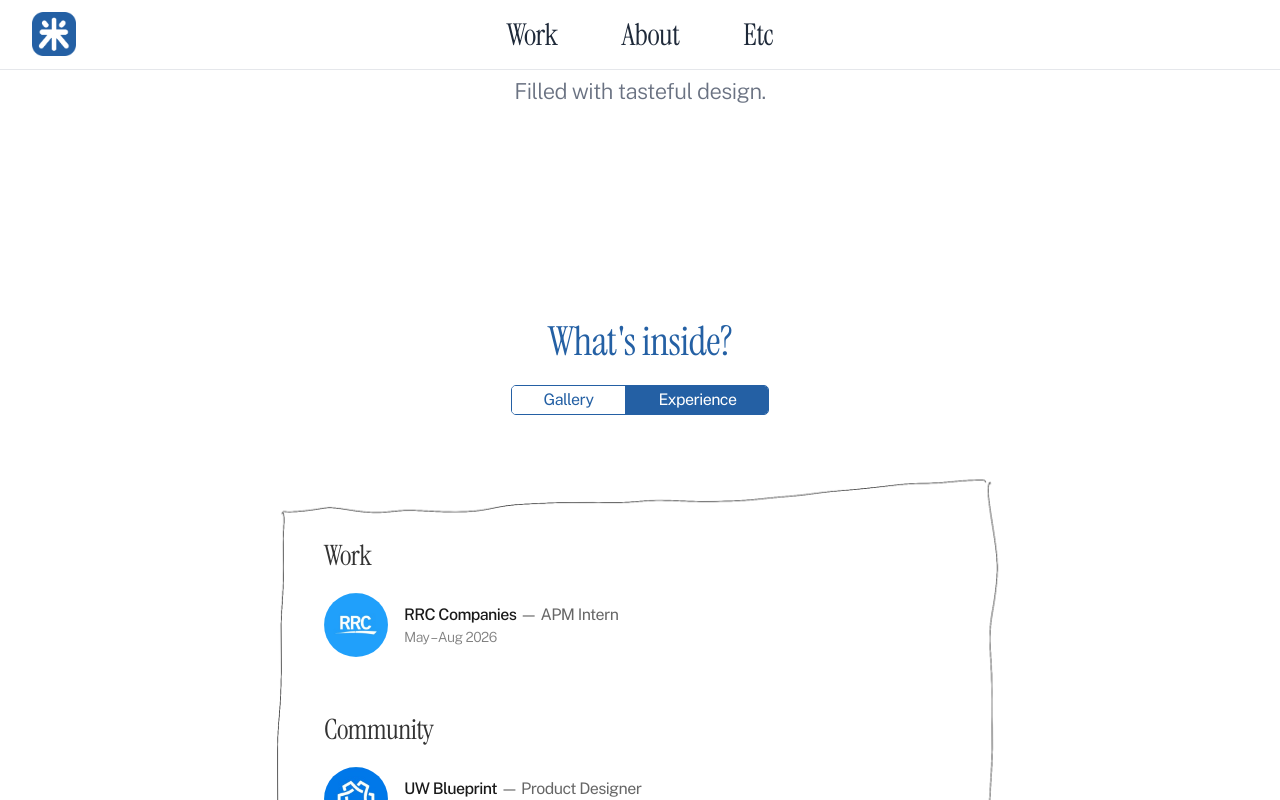
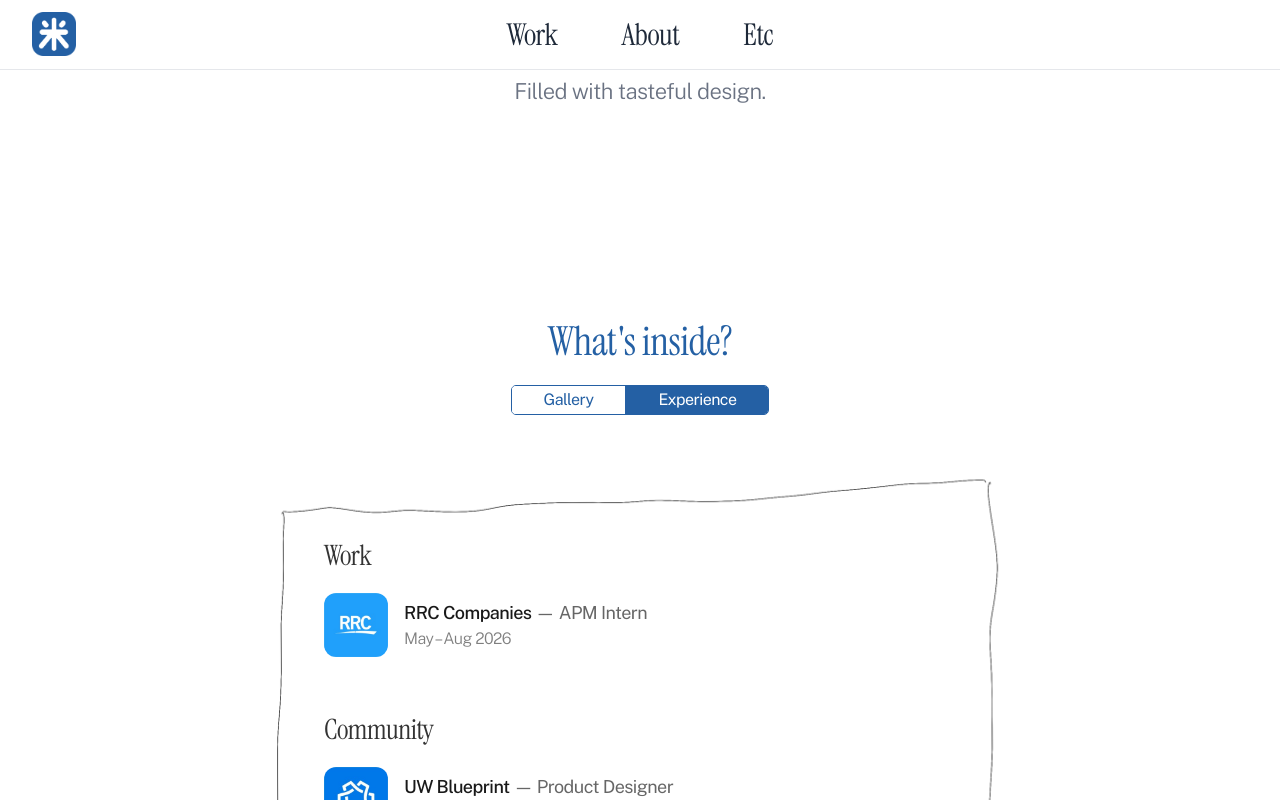
Before and after one commit to amyw41/jar-portfolio, a Next.js app: page / in a window 1280 px wide. Both pictures are taken after a click on the button "Experience". Shown: the part 623-1423 px from the top of the page. Built offline with nearby package versions, Linux system fonts and the light colour scheme.

Commit message:
Square logos with slight radius instead of circles; bigger entry text
rounded-full -> rounded-xl on the logo box; company/title bumped
text-base -> text-lg, date text-sm -> text-base, so the text scales
with the now-larger (64px) logos.

```diff
--- a/components/WhatsInside/Experience.tsx
+++ b/components/WhatsInside/Experience.tsx
@@ -10,15 +10,15 @@ import FadeImage from "@/components/FadeImage";
 function ExperienceRow({ entry }: { entry: ExperienceEntry }) {
   return (
     <div className="flex items-center gap-4 py-3">
-      {/* Fixed circle, not `fill`-to-row-height — logos come in whatever
+      {/* Fixed square, not `fill`-to-row-height — logos come in whatever
           aspect ratio each company's own brand mark is (square icon vs.
           wide wordmark), so object-contain inside a fixed box is what
           keeps every one the same visual weight in the list regardless of
-          its native shape. rounded-full (not just rounded) + no border —
-          reads as a clean avatar-style badge instead of a bordered
-          thumbnail, and at this larger size doesn't need an outline to
+          its native shape. rounded-xl (slight rounding, not full circle)
+          + no border — softens the square without turning it into an
+          avatar-style badge, and at this size doesn't need an outline to
           read as its own distinct shape against the page. */}
-      <div className="relative h-16 w-16 flex-shrink-0 overflow-hidden rounded-full bg-white">
+      <div className="relative h-16 w-16 flex-shrink-0 overflow-hidden rounded-xl bg-white">
         <FadeImage
           src={entry.logo}
           alt={`${entry.company} logo`}
@@ -29,11 +29,11 @@ function ExperienceRow({ entry }: { entry: ExperienceEntry }) {
         />
       </div>
       <div className="text-left">
-        <p className="font-body text-base text-black/90">
+        <p className="font-body text-lg text-black/90">
           <span className="font-medium">{entry.company}</span>{" "}
           <span className="text-black/60">— {entry.title}</span>
         </p>
-        <p className="font-body text-sm font-light text-black/50">{entry.date}</p>
+        <p className="font-body text-base font-light text-black/50">{entry.date}</p>
       </div>
     </div>
   );
```
